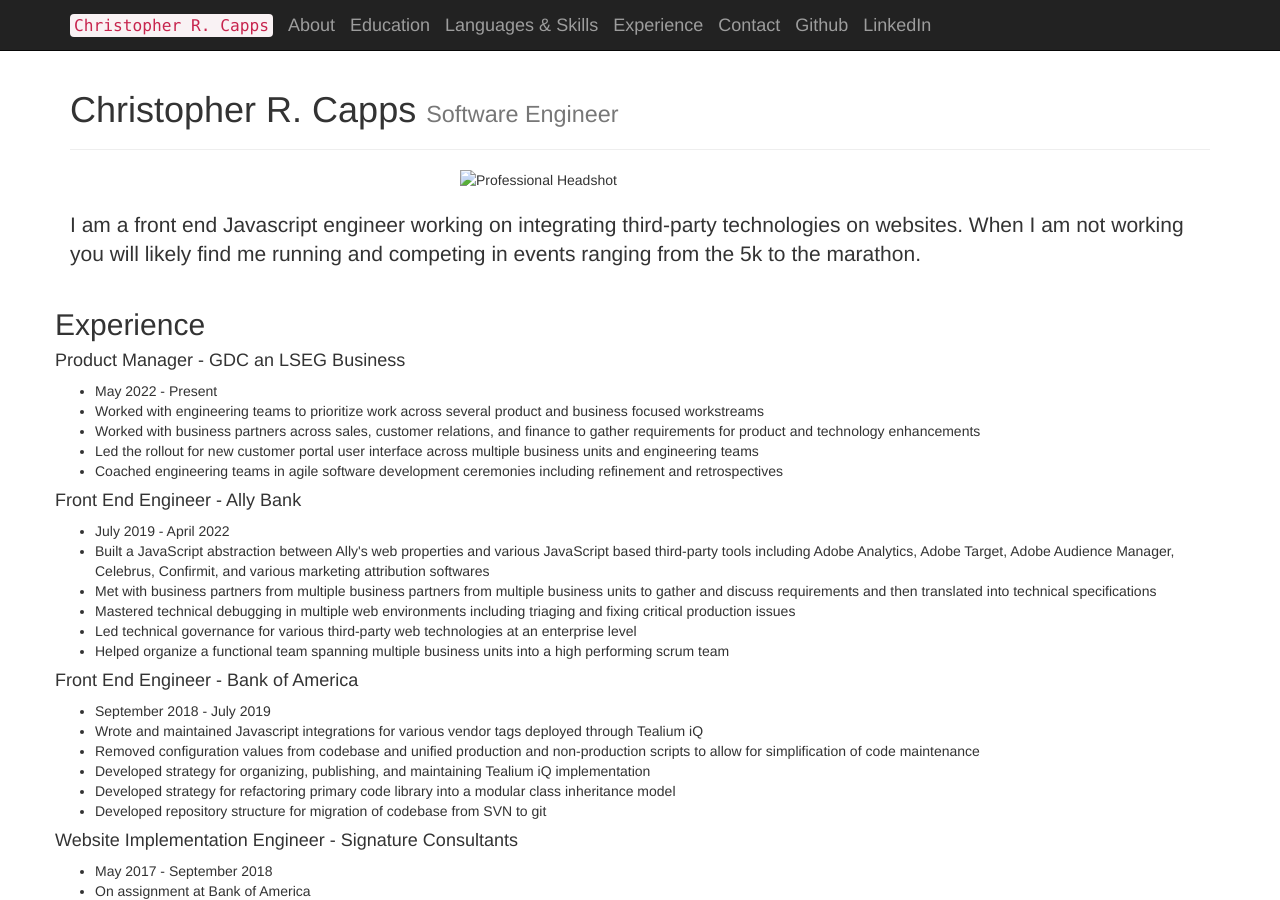
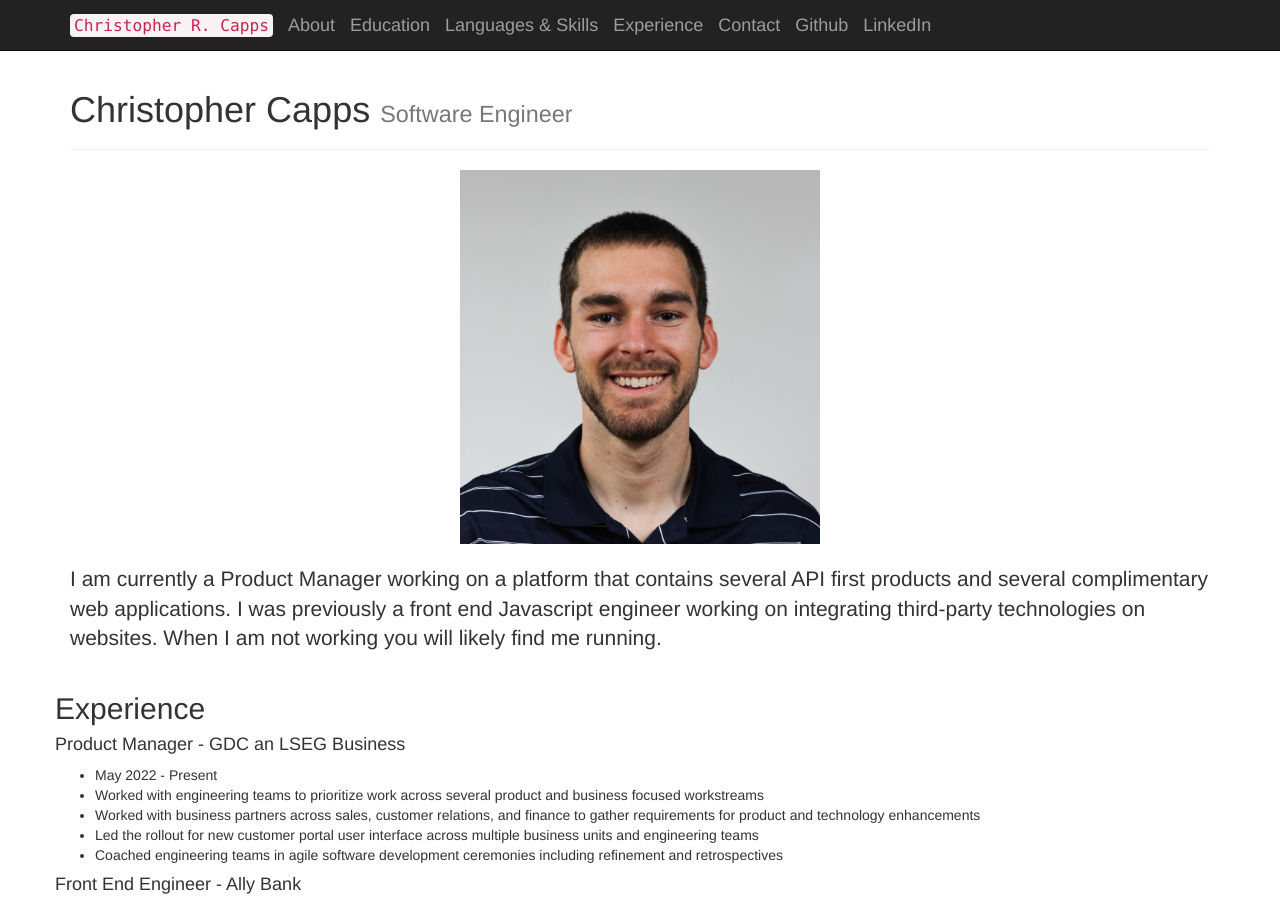
Before and after one commit to cappscr/cappscr.github.io, a Jekyll site: the page built from index.html, in a window 1280 px wide and 900 px high. Built offline with Jekyll 4.4.1, drawn with Linux system fonts in a browser that asks for light colours.

Commit message:
Includes for the page header and the jumbotron

```diff
--- a/_data/core.json
+++ b/_data/core.json
@@ -1,4 +1,6 @@
 {
+    "aboutMe": "I am currently a Product Manager working on a platform that contains several API first products and several complimentary web applications. I was previously a front end Javascript engineer working on integrating third-party technologies on websites. When I am not working you will likely find me running.",
     "author": "Christopher Capps",
+    "jobTitle": "Software Engineer",
     "year": 2023
 }
--- /dev/null
+++ b/_includes/jumbotron.html
@@ -0,0 +1,16 @@
+<div class="container">
+    <div class="row">
+        <div class="col-md-4"></div>
+        <div class="col-md-4">
+            <img src="assets/images/crc.jpg" class="img-responsive" id="headShot" alt="Professional Headshot" />
+        </div>
+    </div>
+</div>
+<br />
+<div class="container">
+    <div class="row">
+        <div class="col-md-12" name="about" id="about">
+            <p class="lead"> {{ site.data.core.aboutMe }} </p>
+        </div>
+    </div>
+</div>
--- /dev/null
+++ b/_includes/page_header.html
@@ -0,0 +1,5 @@
+<div class="container">
+    <div class="page-header">
+        <h1>{{ site.data.core.author }} <small>{{ site.data.core.jobTitle }}</small></h1>
+    </div>
+</div>
--- a/index.html
+++ b/index.html
@@ -57,36 +57,9 @@
   <body>
     {% include header.html %}
 
-    <div class="container">
-      <div class="page-header">
-        <h1>Christopher R. Capps <small>Software Engineer</small></h1>
-      </div>
-    </div>
+    {% include page_header.html %}
 
-    <div class="container">
-      <div class="row">
-        <div class="col-md-4"></div>
-        <div class="col-md-4">
-          <img
-            src="images/crc.jpg"
-            class="img-responsive"
-            id="headShot"
-            alt="Professional Headshot"
-          />
-        </div>
-      </div>
-    </div>
-    <br />
-
-    <div class="container">
-      <div class="row">
-        <div class="col-md-12" name="about" id="about">
-          <p class="lead">
-            I am a front end Javascript engineer working on integrating third-party technologies on websites. When I am not working you will likely find me running and competing in events ranging from the 5k to the marathon.
-          </p>
-        </div>
-      </div>
-    </div>
+    {% include jumbotron.html %}
 
     <!-- Feature to embed Github Repositories on the page
     <div class="container">
```
Also changed, not shown: assets/images/crc.jpg (renamed from assets/css/js/images/crc.jpg).
